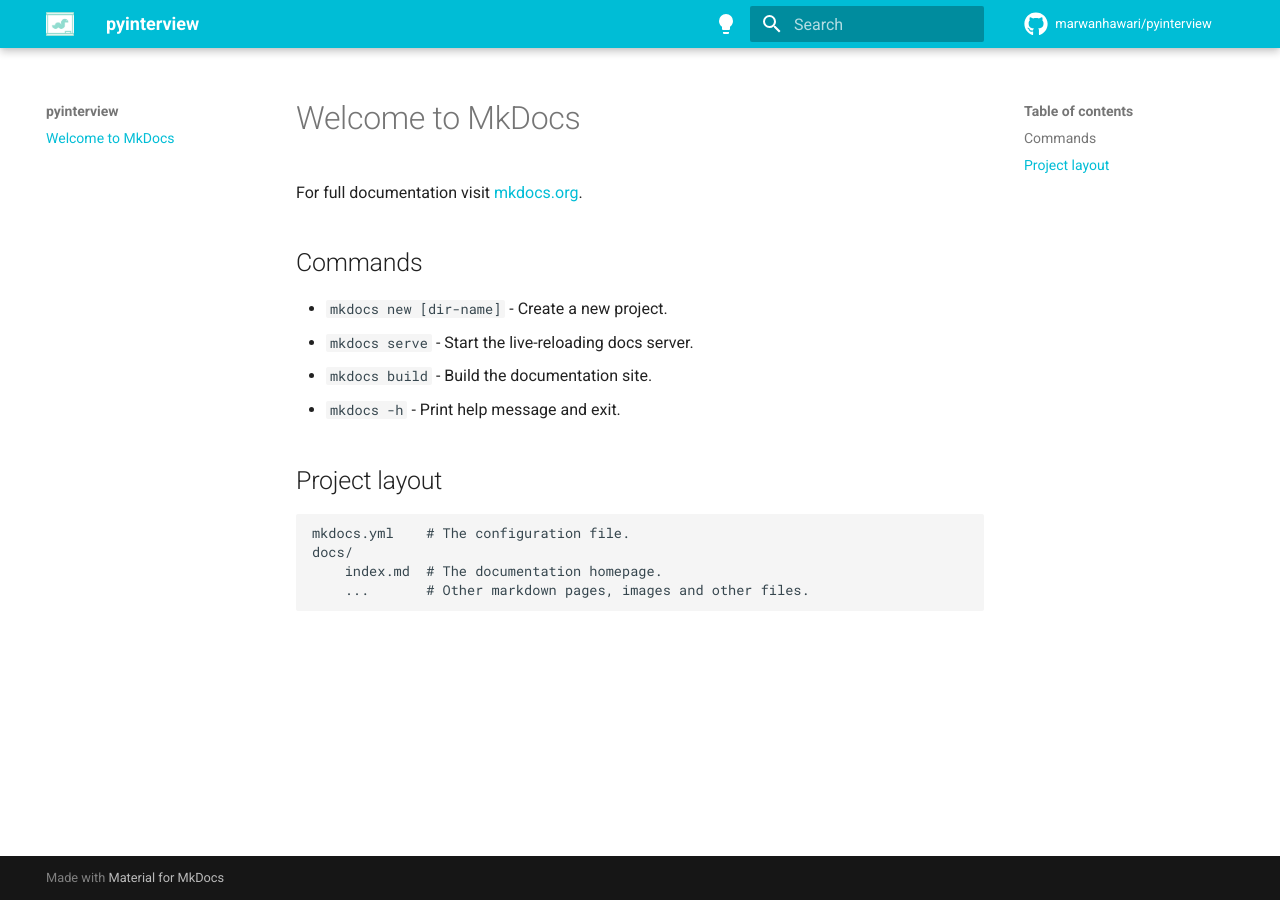
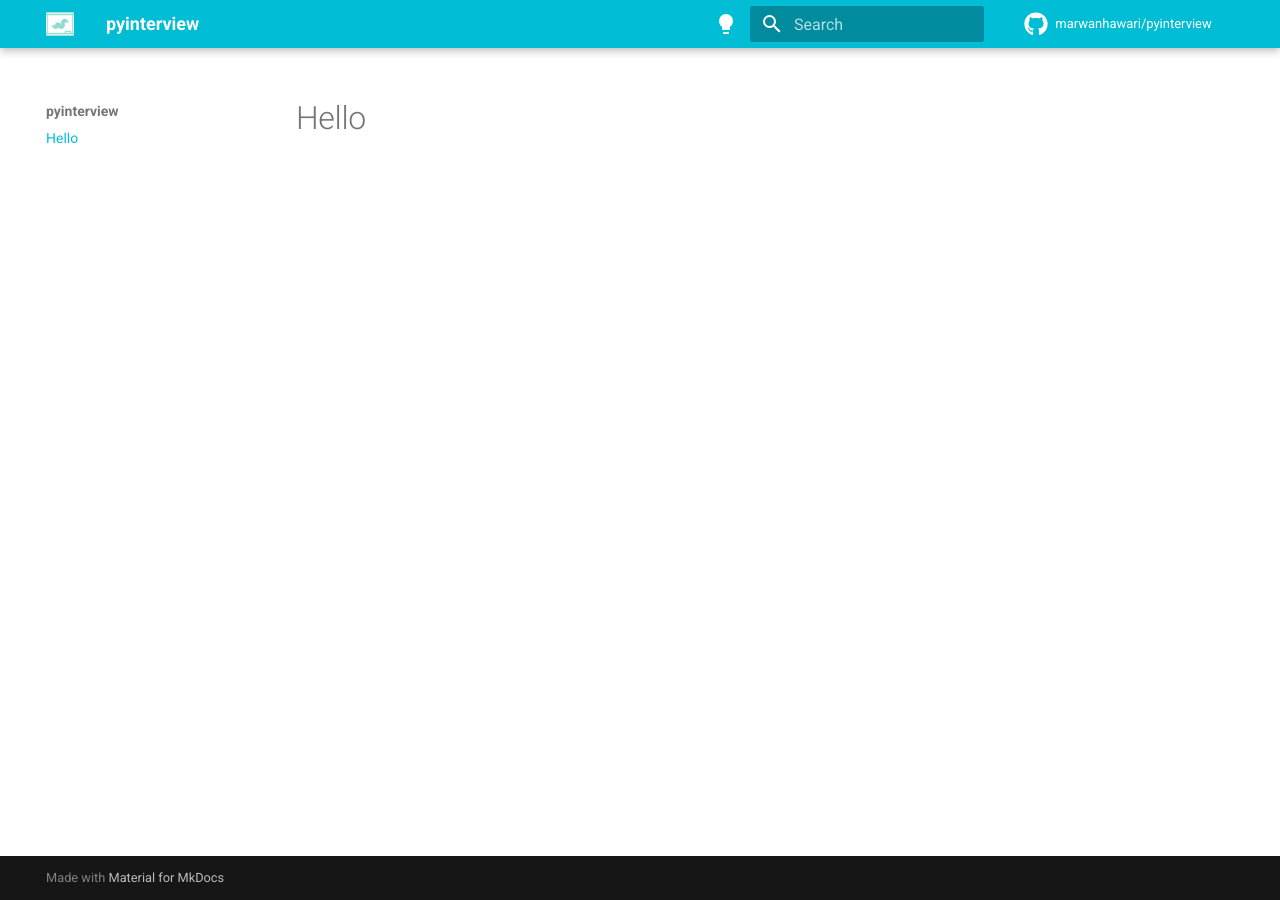
Before and after one commit to marwanhawari/pyinterview, an MkDocs documentation site: the page built from docs/index.md, in a window 1280 px wide. Built offline with MkDocs 1.6.1 and Material for MkDocs 9.7.7, drawn with Linux system fonts in a browser that asks for light colours; comment, search, counter and statistics services are not loaded.

Commit message:
updated docs

```diff
--- a/docs/index.md
+++ b/docs/index.md
@@ -1,17 +1 @@
-# Welcome to MkDocs
-
-For full documentation visit [mkdocs.org](https://www.mkdocs.org).
-
-## Commands
-
-* `mkdocs new [dir-name]` - Create a new project.
-* `mkdocs serve` - Start the live-reloading docs server.
-* `mkdocs build` - Build the documentation site.
-* `mkdocs -h` - Print help message and exit.
-
-## Project layout
-
-    mkdocs.yml    # The configuration file.
-    docs/
-        index.md  # The documentation homepage.
-        ...       # Other markdown pages, images and other files.
+# Hello
```
